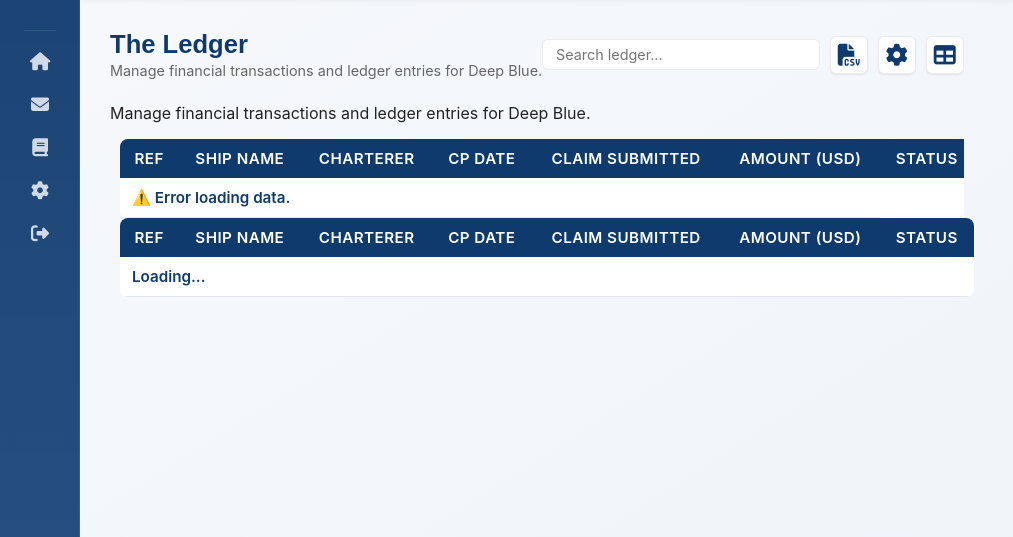
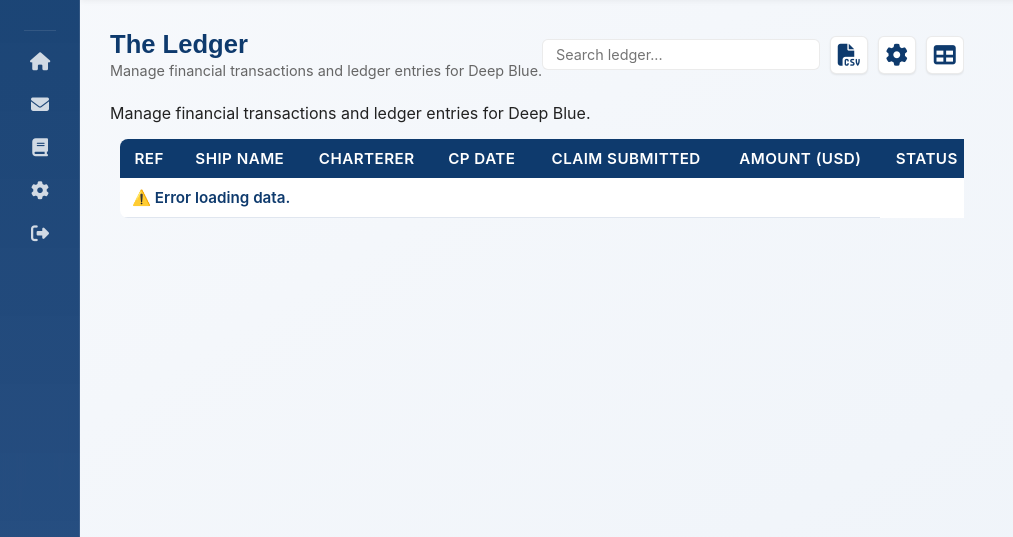
Before and after one commit to RayWalsh/Deepblue_demuro, a Flask app: page /ledger in a window 1280 px wide. Shown: the part 60-597 px from the top of the page, without its empty margins (0-1013 px from the left). Run offline with Flask 3, Linux system fonts and the light colour scheme; the visitor is signed in with stand-in values (Sample User, id 1).

Commit message:
Removed Duplicate ledger table

```diff
--- a/templates/ledger.html
+++ b/templates/ledger.html
@@ -61,28 +61,7 @@
   </div>
 
 </section>
-  <!-- ===== LEDGER TABLE ===== -->
-  <div id="ledger-table" class="table-wrapper">
-    <div class="table-scroll">
-      <table id="ledgerTable" class="case-table">
-        <thead>
-          <tr>
-            <th>Ref</th>
-            <th>Ship Name</th>
-            <th>Charterer</th>
-            <th>CP Date</th>
-            <th>Claim Submitted</th>
-            <th>Amount (USD)</th>
-            <th>Status</th>
-          </tr>
-        </thead>
-        <tbody id="ledgerTableBody">
-          <tr><td colspan="7">Loading...</td></tr>
-        </tbody>
-      </table>
-    </div>
-  </div>
-</section>
+
 
 <!-- ===== COLUMN PICKER PANEL ===== -->
 <div id="columnPickerPanel" class="side-panel">
```
